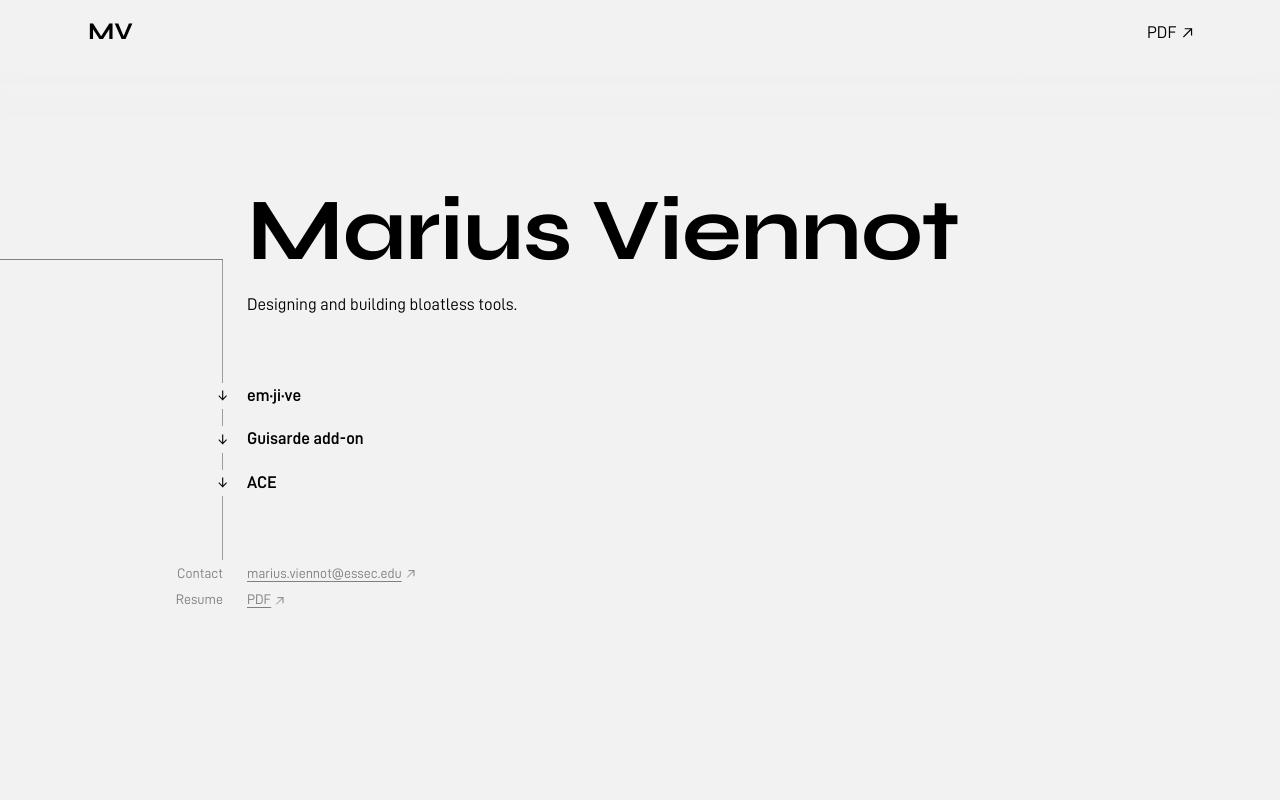
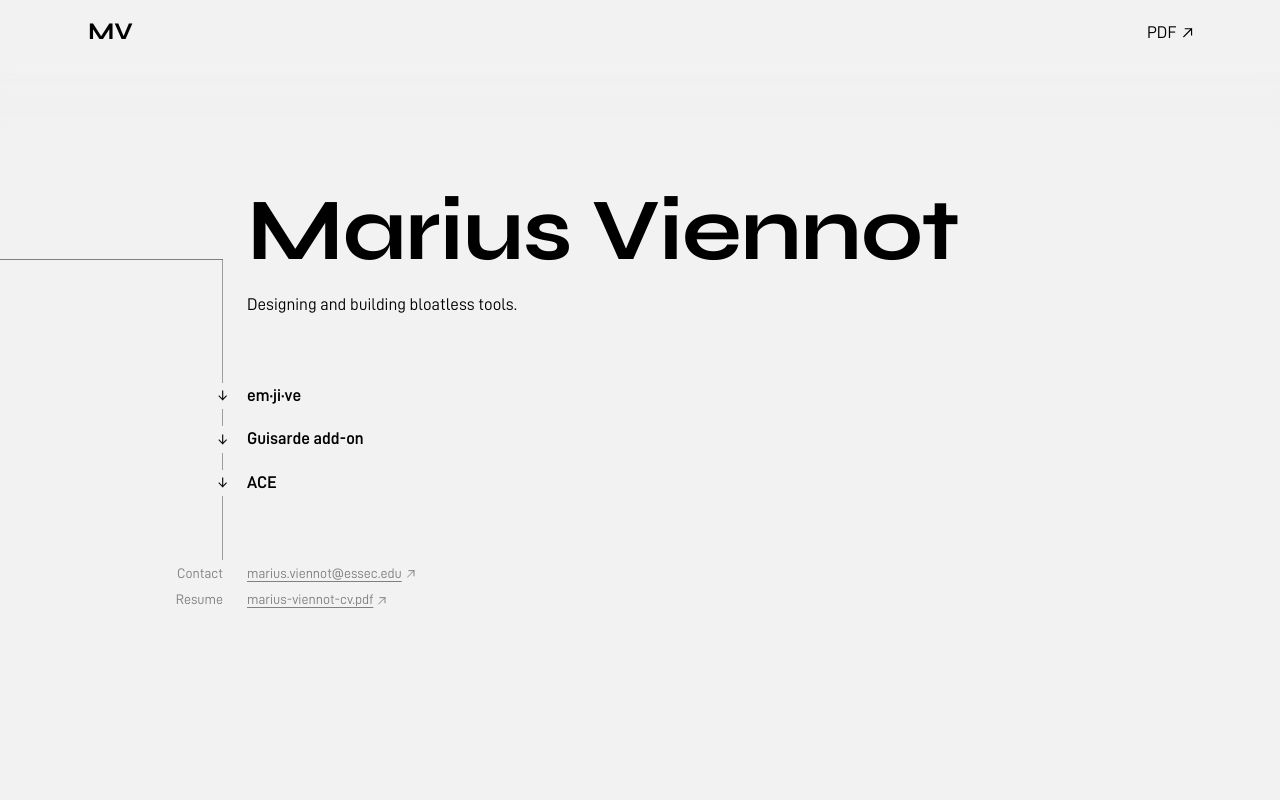
Before and after one commit to mariusvnt/ux-portfolio, a website built with Vite: page index.html in a window 1280 px wide. Shown: the top 800 px of the page. Built offline with nearby package versions, Linux system fonts and the light colour scheme.

Commit message:
Show the resume link as its file name
Co-Authored-By: Claude Opus 5.5 <noreply@anthropic.com>

```diff
--- a/index.html
+++ b/index.html
@@ -93,7 +93,7 @@
                PDF, a link to the site's own files would be broken. -->
           <div class="row screen-only">
             <dt class="row__meta" data-icon="document">Resume</dt>
-            <dd class="row__content"><a href="/marius-viennot-uxdesign-cv.pdf" target="_blank" rel="noopener">PDF</a></dd>
+            <dd class="row__content"><a href="/marius-viennot-uxdesign-cv.pdf" target="_blank" rel="noopener">marius-viennot-cv.pdf</a></dd>
           </div>
         </dl>
       </section>
```
